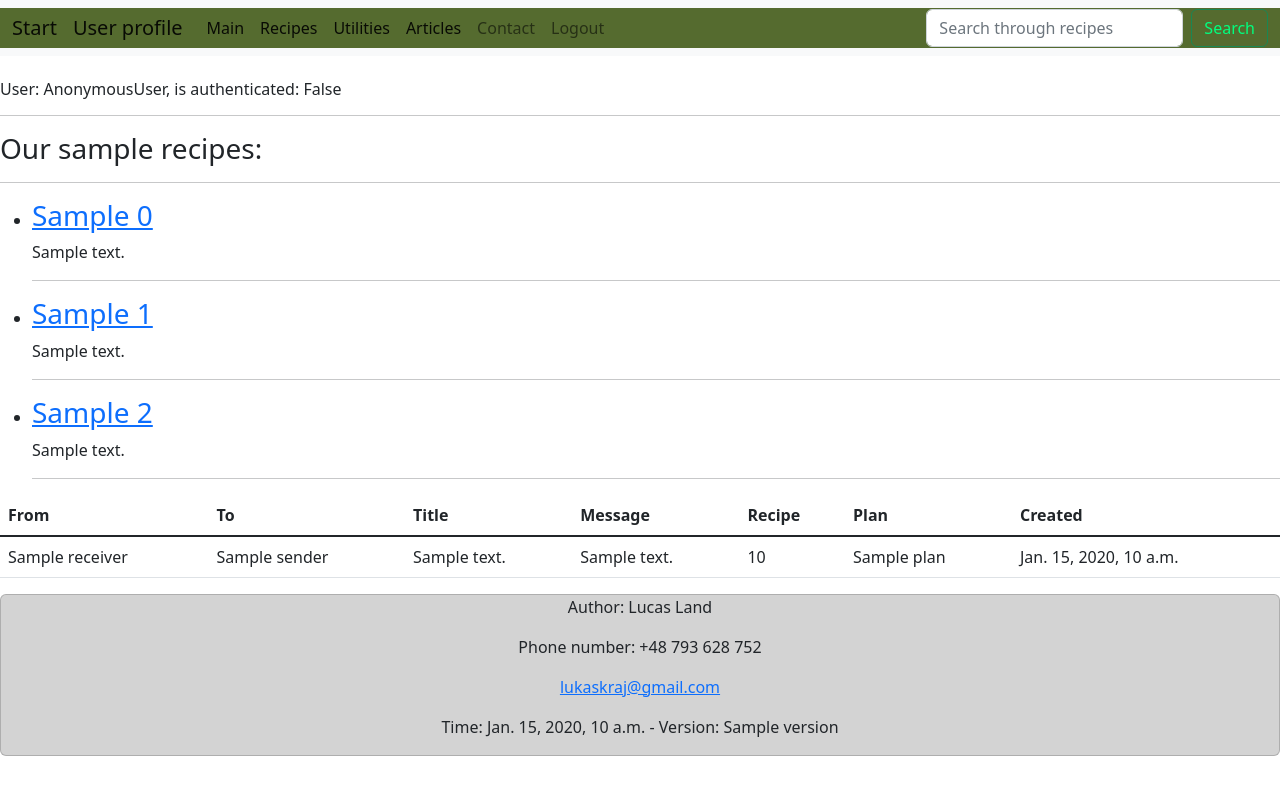
After one commit to Wookie69Land/FitUbi-esse-idoneum, a Django app: template fitubi_django/fitubi/templates/message_details.html in a window 1280 px wide. The commit adds this page. Run offline with Django 4.2, Linux system fonts and the light colour scheme; the template is opened without the code that fills it: most values are stand-ins (such as "Sample title", 1, 10 or a date in 2020); some libraries are stand-ins or nearby versions.

Commit message:
stage 9-4 message detail view

```diff
--- /dev/null
+++ b/fitubi_django/fitubi/templates/message_details.html
@@ -0,0 +1,44 @@
+{% extends "main.html" %}
+
+{% block content %}
+
+  <table class="table">
+  <thead>
+    <tr>
+      <th scope="col">From</th>
+      <th scope="col">To</th>
+      <th scope="col">Title</th>
+      <th scope="col">Message</th>
+      <th scope="col">Recipe</th>
+      <th scope="col">Plan</th>
+      <th scope="col">Created</th>
+    </tr>
+  </thead>
+  <tbody class="table-group-divider">
+    <tr>
+      <td>
+          {{ user_message.receiver }}
+      </td>
+      <td>
+          {{ user_message.sender }}
+      </td>
+      <td>
+          {{ user_message }}
+      </td>
+      <td>
+          {{ user_message.message }}
+      </td>
+       <td>
+          {{ user_message.recipe }}
+      </td>
+      <td>
+          {{ user_message.plan }}
+      </td>
+      <td>
+          {{ user_message.created }}
+      </td>
+    </tr>
+  </tbody>
+</table>
+
+{% endblock %}
--- a/fitubi_django/fitubi/templates/profile.html
+++ b/fitubi_django/fitubi/templates/profile.html
@@ -14,7 +14,7 @@
         <a href="{% url 'favourites' %}">
             <button type="button" class="btn btn-success" style="background-color: darkolivegreen">your favourites</button></a>
         <a href="{% url 'messages' %}">
-            <button type="button" class="btn btn-success" style="background-color: darkolivegreen">your messages</button></a>
+            <button type="button" class="btn btn-primary">your messages</button></a>
     </div><br>
 
     <div>
--- a/fitubi_django/fitubi_django/urls.py
+++ b/fitubi_django/fitubi_django/urls.py
@@ -24,7 +24,7 @@ from fitubi.views import StartPageView, LoginView, NewAccountView, MainPageView,
     NewPlanView, PlanModifyView, PlanDetailView, RemoveRecipePlanView, \
     PlanNewModifiedView, AddPlanToFavouritesView, RemovePlanFromFavouritesView, \
     DeletePlanView, AutomaticPlanDecisionView, AutomaticPlanView, ModifyRecipePlanView, \
-    ActivatePlanView, ContactView, UserMessagesView
+    ActivatePlanView, ContactView, UserMessagesView, MessageView
 
 urlpatterns = [
     path('admin/', admin.site.urls),
@@ -67,4 +67,5 @@ urlpatterns = [
          name='fitubi_plan'),
     path('contact/', ContactView.as_view(), name='contact'),
     path('messages/', UserMessagesView.as_view(), name='messages'),
+    path('messages/<int:id>/', MessageView.as_view(), name='message_details'),
 ]
```
Also changed, not shown: fitubi_django/fitubi/views.py (+14 -0 lines).
